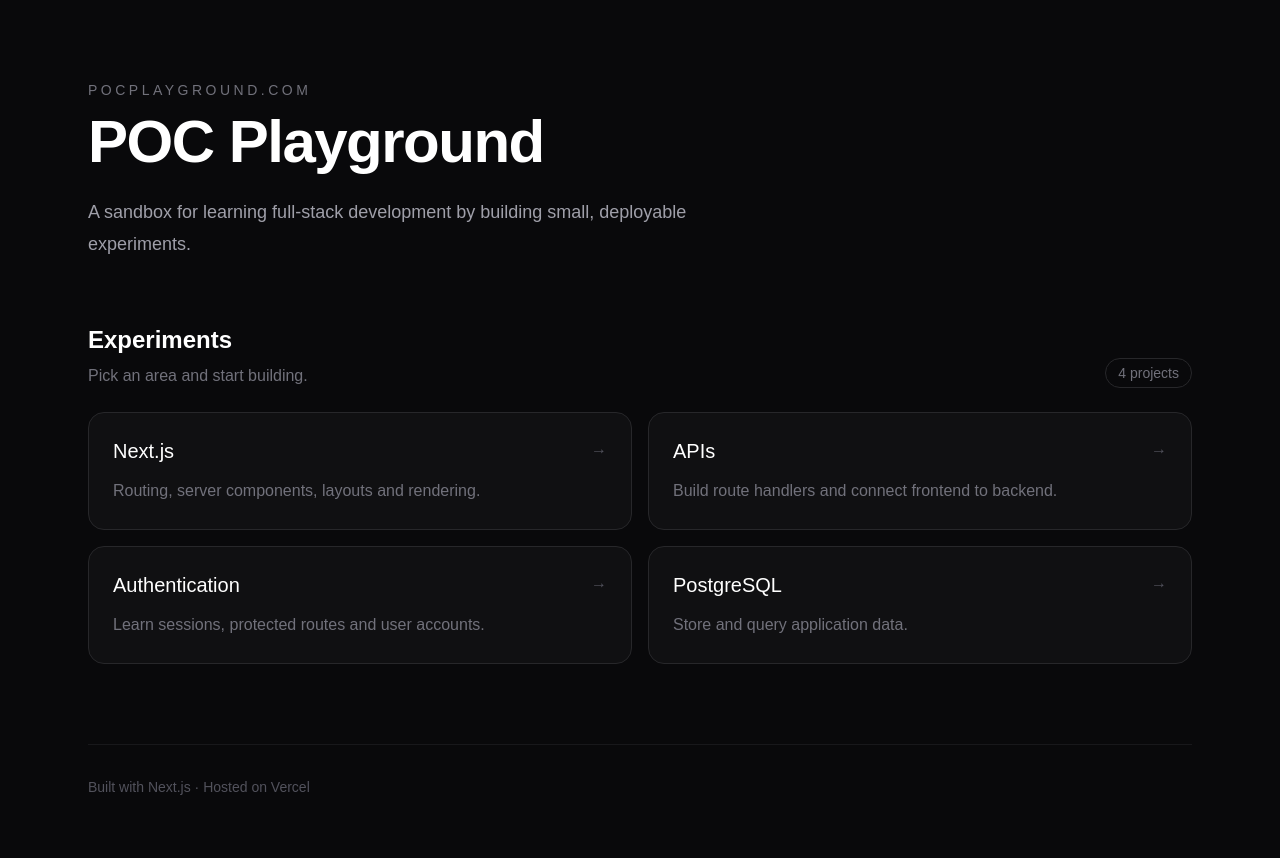
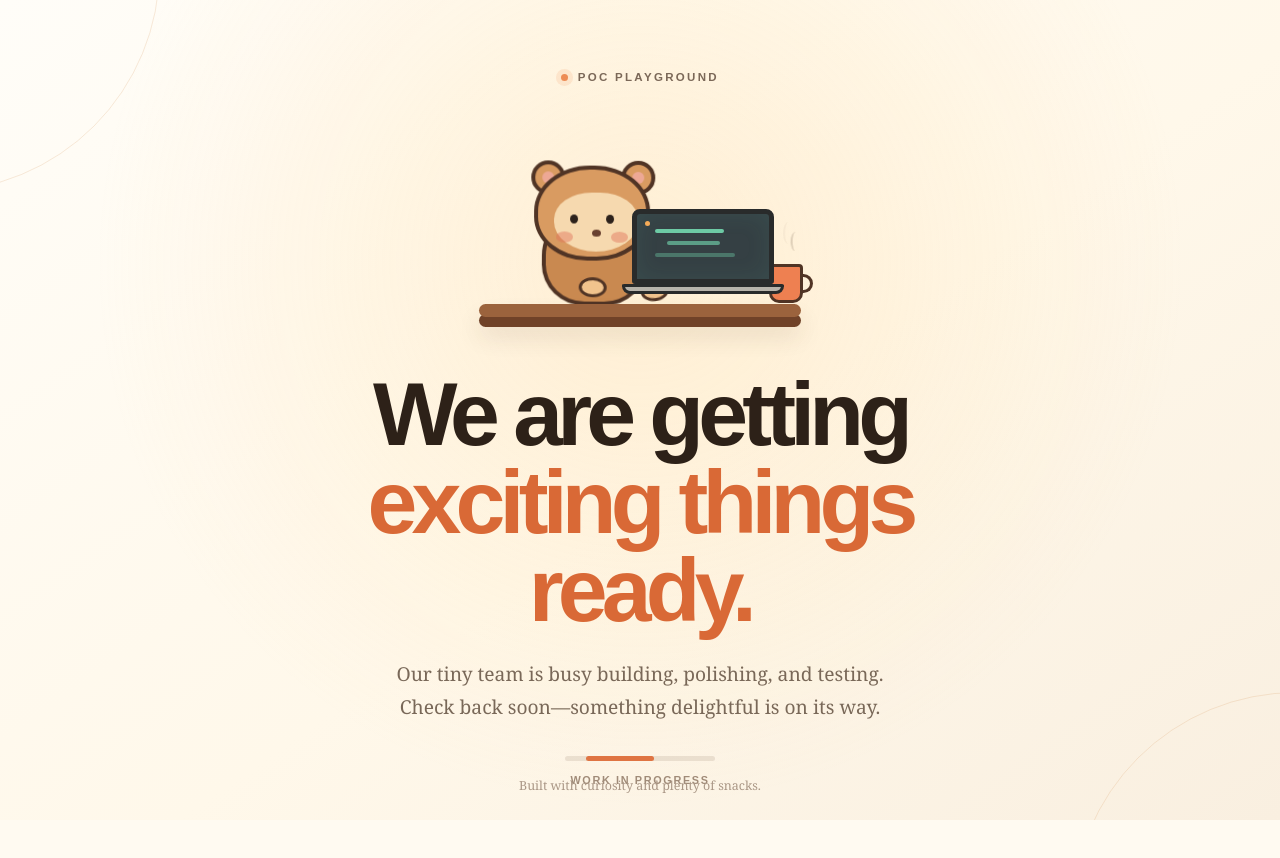
Before and after one commit to vedantbarua/pocplayground, a Next.js app: page / in a window 1280 px wide. Shown: the top 858 px of the page. After the commit the page ends 820 px from the top, so only its background shows below. Built offline with nearby package versions, Linux system fonts and the light colour scheme.

Commit message:
updated landing page

```diff
--- a/app/globals.css
+++ b/app/globals.css
@@ -1,8 +1,8 @@
 @import "tailwindcss";
 
 :root {
-  --background: #ffffff;
-  --foreground: #171717;
+  --background: #fffaf1;
+  --foreground: #2d2118;
 }
 
 @theme inline {
@@ -12,15 +12,57 @@
   --font-mono: "SFMono-Regular", Consolas, "Liberation Mono", monospace;
 }
 
-@media (prefers-color-scheme: dark) {
-  :root {
-    --background: #0a0a0a;
-    --foreground: #ededed;
-  }
-}
-
 body {
   background: var(--background);
   color: var(--foreground);
   font-family: Arial, Helvetica, sans-serif;
+  margin: 0;
 }
+
+.landing-shell { align-items:center; background:radial-gradient(circle at 50% 32%,rgba(255,215,151,.3),transparent 34rem),linear-gradient(145deg,#fffdf8,#fff8ea 55%,#f9efe0); display:flex; min-height:100svh; overflow:hidden; padding:4rem 1.5rem 2rem; position:relative; }
+.landing-content { margin:auto; max-width:760px; position:relative; text-align:center; width:100%; z-index:2; }
+.eyebrow { align-items:center; color:#7b6858; display:inline-flex; font-size:.72rem; font-weight:800; gap:.6rem; letter-spacing:.2em; margin:0 0 2.5rem; text-transform:uppercase; }
+.status-dot { background:#ed8c55; border-radius:50%; box-shadow:0 0 0 5px rgba(237,140,85,.15); height:7px; width:7px; }
+.landing-content h1 { font-size:clamp(2.75rem,7vw,5.75rem); font-weight:750; letter-spacing:-.065em; line-height:.98; margin:2.8rem auto 1.5rem; max-width:740px; }
+.landing-content h1 span { color:#d96936; display:block; }
+.intro { color:#796858; font-family:Georgia,"Times New Roman",serif; font-size:clamp(1rem,2vw,1.2rem); line-height:1.7; margin:0 auto; max-width:540px; }
+.hamster-scene { height:200px; margin:0 auto; position:relative; width:330px; }
+.desk { background:#9b633d; border-radius:10px; bottom:9px; box-shadow:0 10px 0 #704228,0 17px 25px rgba(77,48,29,.16); height:13px; left:4px; position:absolute; right:4px; z-index:5; }
+.hamster { animation:hamster-bob 1.5s ease-in-out infinite; bottom:22px; height:145px; left:42px; position:absolute; width:150px; z-index:3; }
+.body { background:#c98950; border:4px solid #503425; border-radius:54% 54% 44% 44%; bottom:0; height:100px; left:25px; position:absolute; width:105px; }
+.head { background:#d99b61; border:4px solid #503425; border-radius:48% 48% 46% 46%; height:95px; left:17px; position:absolute; top:5px; width:116px; z-index:2; }
+.face-patch { background:#f6d9af; border-radius:45% 45% 50% 50%; bottom:5px; height:59px; left:16px; position:absolute; width:84px; }
+.ear { background:#d99b61; border:4px solid #503425; border-radius:50%; height:34px; position:absolute; top:0; width:34px; }
+.ear::after { background:#eda895; border-radius:50%; content:""; inset:7px; position:absolute; }
+.ear-left { left:14px; } .ear-right { right:12px; }
+.eye { animation:blink 4s infinite; background:#2c211b; border-radius:50%; height:9px; position:absolute; top:45px; width:8px; }
+.eye-left { left:32px; } .eye-right { right:32px; }
+.nose { background:#68402f; border-radius:50%; height:7px; left:54px; position:absolute; top:60px; width:9px; }
+.cheek { background:rgba(224,112,89,.45); border-radius:50%; height:11px; position:absolute; top:62px; width:17px; }
+.cheek-left { left:18px; } .cheek-right { right:18px; }
+.paw { animation:type .34s ease-in-out infinite alternate; background:#f1c38d; border:3px solid #503425; border-radius:50%; bottom:8px; height:20px; position:absolute; width:28px; z-index:5; }
+.paw-left { left:62px; transform-origin:right center; } .paw-right { animation-delay:-.34s; right:-2px; transform-origin:left center; }
+.laptop { bottom:24px; height:93px; position:absolute; right:31px; width:142px; z-index:4; }
+.laptop-screen { background:#354044; border:5px solid #292b2b; border-radius:8px 8px 3px 3px; box-shadow:inset 0 0 24px rgba(111,230,185,.08); height:75px; padding:15px 18px; position:relative; }
+.laptop-screen::after { background:#f5ab58; border-radius:50%; content:""; height:5px; left:8px; position:absolute; top:7px; width:5px; }
+.code-line { animation:code-pulse 1.6s ease-in-out infinite; background:#72d6ae; border-radius:5px; display:block; height:4px; margin-bottom:8px; opacity:.75; }
+.line-one { width:72%; } .line-two { animation-delay:.3s; margin-left:12px; width:55%; } .line-three { animation-delay:.6s; width:83%; }
+.laptop-base { background:#b7b3aa; border:3px solid #292b2b; border-radius:2px 2px 8px 8px; height:10px; margin-left:-10px; width:162px; }
+.mug { background:#ee8051; border:3px solid #503425; border-radius:4px 4px 10px 10px; bottom:23px; height:39px; position:absolute; right:2px; width:34px; z-index:4; }
+.mug span { border:3px solid #503425; border-left:0; border-radius:0 12px 12px 0; height:19px; position:absolute; right:-13px; top:7px; width:12px; }
+.steam { animation:steam 2s ease-out infinite; border-left:2px solid rgba(91,69,53,.35); border-radius:50%; bottom:67px; height:20px; position:absolute; right:16px; width:10px; }
+.steam-two { animation-delay:.8s; right:7px; }
+.progress { background:rgba(108,78,54,.13); border-radius:20px; height:5px; margin:2rem auto .7rem; overflow:hidden; width:150px; }
+.progress span { animation:progress-slide 2.4s ease-in-out infinite; background:#df7442; border-radius:inherit; display:block; height:100%; width:45%; }
+.progress-label { color:#a08b78; font-size:.68rem; font-weight:700; letter-spacing:.15em; margin:0; text-transform:uppercase; }
+.landing-shell footer { bottom:1.5rem; color:#aa9786; font-family:Georgia,"Times New Roman",serif; font-size:.78rem; left:0; position:absolute; text-align:center; width:100%; z-index:2; }
+.glow { border:1px solid rgba(213,152,92,.2); border-radius:50%; height:28rem; position:absolute; width:28rem; }
+.glow-one { left:-18rem; top:-16rem; } .glow-two { bottom:-20rem; right:-15rem; }
+@keyframes hamster-bob { 0%,100% { transform:translateY(0) rotate(-.5deg); } 50% { transform:translateY(2px) rotate(.5deg); } }
+@keyframes blink { 0%,45%,49%,100% { transform:scaleY(1); } 47% { transform:scaleY(.12); } }
+@keyframes type { from { transform:translateY(0) rotate(2deg); } to { transform:translateY(5px) rotate(-7deg); } }
+@keyframes code-pulse { 0%,100% { opacity:.35; } 50% { opacity:.95; } }
+@keyframes steam { 0% { opacity:0; transform:translateY(3px) scale(.8); } 35% { opacity:.6; } 100% { opacity:0; transform:translateY(-18px) translateX(5px) scale(1.15); } }
+@keyframes progress-slide { 0% { transform:translateX(-110%); } 50% { transform:translateX(120%); } 100% { transform:translateX(-110%); } }
+@media (max-width:520px) { .landing-shell { padding-top:2.5rem; } .eyebrow { margin-bottom:1.5rem; } .hamster-scene { margin:-10px auto; transform:scale(.88); } .landing-content h1 { margin-top:2rem; } .intro { max-width:330px; } }
+@media (prefers-reduced-motion:reduce) { *,*::before,*::after { animation-duration:.01ms!important; animation-iteration-count:1!important; } }
--- a/app/page.tsx
+++ b/app/page.tsx
@@ -1,88 +1,40 @@
-const experiments = [
-  {
-    title: "Next.js",
-    description: "Routing, server components, layouts and rendering.",
-    href: "#",
-  },
-  {
-    title: "APIs",
-    description: "Build route handlers and connect frontend to backend.",
-    href: "#",
-  },
-  {
-    title: "Authentication",
-    description: "Learn sessions, protected routes and user accounts.",
-    href: "#",
-  },
-  {
-    title: "PostgreSQL",
-    description: "Store and query application data.",
-    href: "#",
-  },
-];
-
 export default function Home() {
   return (
-    <main className="min-h-screen bg-zinc-950 text-white">
-      <div className="mx-auto max-w-6xl px-6 py-20">
-        <section className="mb-16">
-          <p className="mb-3 text-sm font-medium uppercase tracking-[0.25em] text-zinc-500">
-            pocplayground.com
-          </p>
-
-          <h1 className="max-w-3xl text-5xl font-semibold tracking-tight sm:text-6xl">
-            POC Playground
-          </h1>
-
-          <p className="mt-6 max-w-2xl text-lg leading-8 text-zinc-400">
-            A sandbox for learning full-stack development by building small,
-            deployable experiments.
-          </p>
-        </section>
-
-        <section>
-          <div className="mb-6 flex items-end justify-between">
-            <div>
-              <h2 className="text-2xl font-semibold">Experiments</h2>
-              <p className="mt-2 text-zinc-500">
-                Pick an area and start building.
-              </p>
+    <main className="landing-shell">
+      <div className="glow glow-one" />
+      <div className="glow glow-two" />
+      <section className="landing-content">
+        <p className="eyebrow"><span className="status-dot" aria-hidden="true" />POC Playground</p>
+        <div className="hamster-scene" role="img" aria-label="An animated hamster working on a tiny laptop">
+          <div className="desk-items" aria-hidden="true">
+            <div className="steam steam-one" /><div className="steam steam-two" />
+            <div className="mug"><span /></div>
+          </div>
+          <div className="hamster" aria-hidden="true">
+            <div className="ear ear-left" /><div className="ear ear-right" />
+            <div className="body" />
+            <div className="head">
+              <div className="face-patch" />
+              <div className="eye eye-left" /><div className="eye eye-right" />
+              <div className="nose" />
+              <div className="cheek cheek-left" /><div className="cheek cheek-right" />
             </div>
-
-            <span className="rounded-full border border-zinc-800 px-3 py-1 text-sm text-zinc-500">
-              {experiments.length} projects
-            </span>
+            <div className="paw paw-left" /><div className="paw paw-right" />
           </div>
-
-          <div className="grid gap-4 md:grid-cols-2">
-            {experiments.map((experiment) => (
-              <a
-                key={experiment.title}
-                href={experiment.href}
-                className="group rounded-2xl border border-zinc-800 bg-zinc-900/50 p-6 transition hover:border-zinc-600 hover:bg-zinc-900"
-              >
-                <div className="flex items-start justify-between">
-                  <h3 className="text-xl font-medium">
-                    {experiment.title}
-                  </h3>
-
-                  <span className="text-zinc-600 transition group-hover:translate-x-1 group-hover:text-white">
-                    →
-                  </span>
-                </div>
-
-                <p className="mt-3 leading-7 text-zinc-500">
-                  {experiment.description}
-                </p>
-              </a>
-            ))}
+          <div className="laptop" aria-hidden="true">
+            <div className="laptop-screen">
+              <span className="code-line line-one" /><span className="code-line line-two" /><span className="code-line line-three" />
+            </div>
+            <div className="laptop-base" />
           </div>
-        </section>
-
-        <footer className="mt-20 border-t border-zinc-900 pt-8 text-sm text-zinc-600">
-          Built with Next.js · Hosted on Vercel
-        </footer>
-      </div>
+          <div className="desk" aria-hidden="true" />
+        </div>
+        <h1>We are getting<span> exciting things ready.</span></h1>
+        <p className="intro">Our tiny team is busy building, polishing, and testing. Check back soon—something delightful is on its way.</p>
+        <div className="progress" aria-label="Work in progress"><span /></div>
+        <p className="progress-label">Work in progress</p>
+      </section>
+      <footer>Built with curiosity and plenty of snacks.</footer>
     </main>
   );
 }
```
